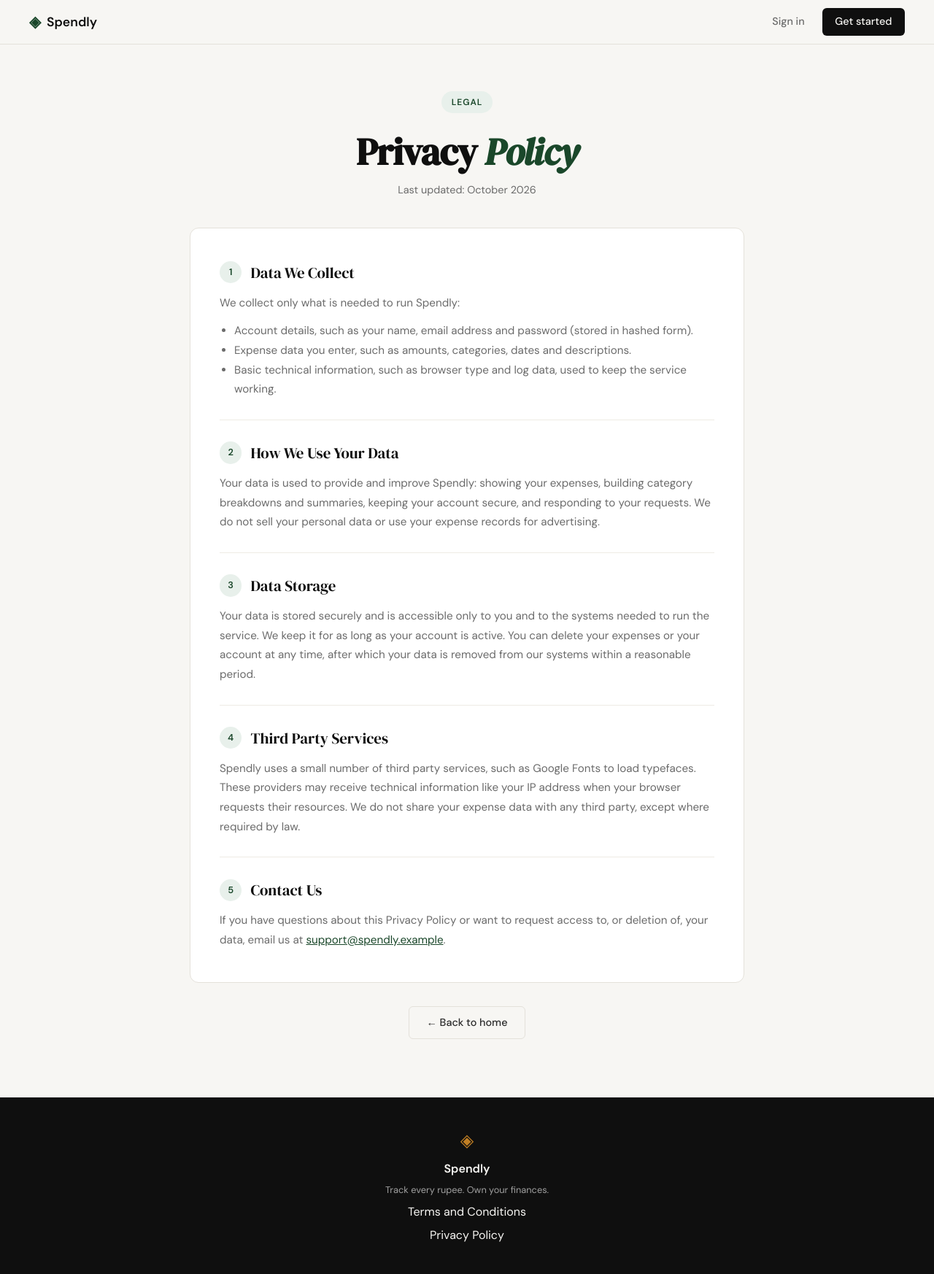
After one commit to Anjalibhatt10/spendly, a Flask app: page /privacy in a window 1280 px wide. The commit adds this page. Shown: the whole page at 73% size. Run offline with Flask 3, Linux system fonts and the light colour scheme.

Commit message:
landing: add privacy policy page and route
Co-Authored-By: Claude Sonnet 5.5 <noreply@anthropic.com>

```diff
--- a/app.py
+++ b/app.py
@@ -25,6 +25,11 @@ def login():
 @app.route("/terms")
 def terms():
     return render_template("terms.html")
+
+
+@app.route("/privacy")
+def privacy():
+    return render_template("privacy.html")
 
 
 # ------------------------------------------------------------------ #
--- a/static/css/style.css
+++ b/static/css/style.css
@@ -595,6 +595,11 @@ a { color: inherit; text-decoration: none; }
     margin: 0.75rem 0 0 1.25rem;
 }
 
+.legal-link {
+    color: var(--accent);
+    text-decoration: underline;
+}
+
 .legal-back {
     text-align: center;
     margin-top: 2rem;
--- a/templates/base.html
+++ b/templates/base.html
@@ -35,7 +35,7 @@
             <span class="footer-name">Spendly</span>
             <p class="footer-copy">Track every rupee. Own your finances.</p>
             <a href="{{ url_for('terms') }}">Terms and Conditions</a>
-            <a href="#">Privacy Policy</a>
+            <a href="{{ url_for('privacy') }}">Privacy Policy</a>
         </div>
     </footer>
 
--- /dev/null
+++ b/templates/privacy.html
@@ -0,0 +1,74 @@
+{% extends "base.html" %}
+
+{% block title %}Privacy Policy — Spendly{% endblock %}
+
+{% block content %}
+
+<section class="legal-section">
+    <div class="legal-container">
+        <header class="legal-header">
+            <div class="hero-badge">Legal</div>
+            <h1 class="legal-title">Privacy <em>Policy</em></h1>
+            <p class="legal-updated">Last updated: October 2026</p>
+        </header>
+
+        <div class="legal-card">
+            <section class="legal-block">
+                <h2><span class="legal-num">1</span>Data We Collect</h2>
+                <p>
+                    We collect only what is needed to run Spendly:
+                </p>
+                <ul>
+                    <li>Account details, such as your name, email address and password (stored in hashed form).</li>
+                    <li>Expense data you enter, such as amounts, categories, dates and descriptions.</li>
+                    <li>Basic technical information, such as browser type and log data, used to keep the service working.</li>
+                </ul>
+            </section>
+
+            <section class="legal-block">
+                <h2><span class="legal-num">2</span>How We Use Your Data</h2>
+                <p>
+                    Your data is used to provide and improve Spendly: showing your expenses,
+                    building category breakdowns and summaries, keeping your account secure,
+                    and responding to your requests. We do not sell your personal data or use
+                    your expense records for advertising.
+                </p>
+            </section>
+
+            <section class="legal-block">
+                <h2><span class="legal-num">3</span>Data Storage</h2>
+                <p>
+                    Your data is stored securely and is accessible only to you and to the
+                    systems needed to run the service. We keep it for as long as your account
+                    is active. You can delete your expenses or your account at any time, after
+                    which your data is removed from our systems within a reasonable period.
+                </p>
+            </section>
+
+            <section class="legal-block">
+                <h2><span class="legal-num">4</span>Third Party Services</h2>
+                <p>
+                    Spendly uses a small number of third party services, such as Google Fonts
+                    to load typefaces. These providers may receive technical information like
+                    your IP address when your browser requests their resources. We do not share
+                    your expense data with any third party, except where required by law.
+                </p>
+            </section>
+
+            <section class="legal-block">
+                <h2><span class="legal-num">5</span>Contact Us</h2>
+                <p>
+                    If you have questions about this Privacy Policy or want to request access
+                    to, or deletion of, your data, email us at
+                    <a href="mailto:support@spendly.example" class="legal-link">support@spendly.example</a>.
+                </p>
+            </section>
+        </div>
+
+        <div class="legal-back">
+            <a href="{{ url_for('landing') }}" class="btn-ghost">← Back to home</a>
+        </div>
+    </div>
+</section>
+
+{% endblock %}
```
